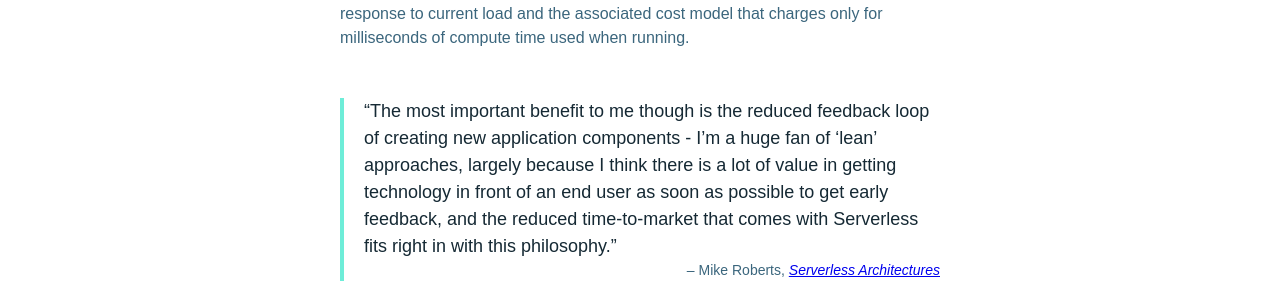
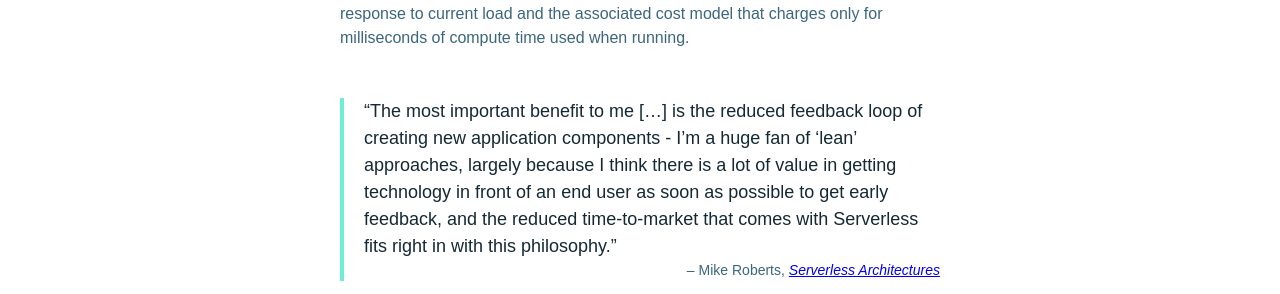
Before and after one commit to apache/openwhisk-website, a Jekyll site: the page built from serverless.md, in a window 1280 px wide. Shown: the part 450-744 px from the top of the page. Built offline with Jekyll 4.4.1, drawn with Linux system fonts in a browser that asks for light colours.

Commit message:
fix(serverless): minor grammar edit

```diff
--- a/serverless.md
+++ b/serverless.md
@@ -8,7 +8,7 @@ There are several technical capabilities and business factors coming together to
 
 Key benefits of a serverless architecture include automatic scale up and down in response to current load and the associated cost model that charges only for milliseconds of compute time used when running.
 
-> “The most important benefit to me though is the reduced feedback loop of creating new application components - I’m a huge fan of ‘lean’ approaches, largely because I think there is a lot of value in getting technology in front of an end user as soon as possible to get early feedback, and the reduced time-to-market that comes with Serverless fits right in with this philosophy.”
+> “The most important benefit to me [...] is the reduced feedback loop of creating new application components - I’m a huge fan of ‘lean’ approaches, largely because I think there is a lot of value in getting technology in front of an end user as soon as possible to get early feedback, and the reduced time-to-market that comes with Serverless fits right in with this philosophy.”
 >
 > **– Mike Roberts, [_Serverless Architectures_](http://martinfowler.com/articles/serverless.html)**
 
```
